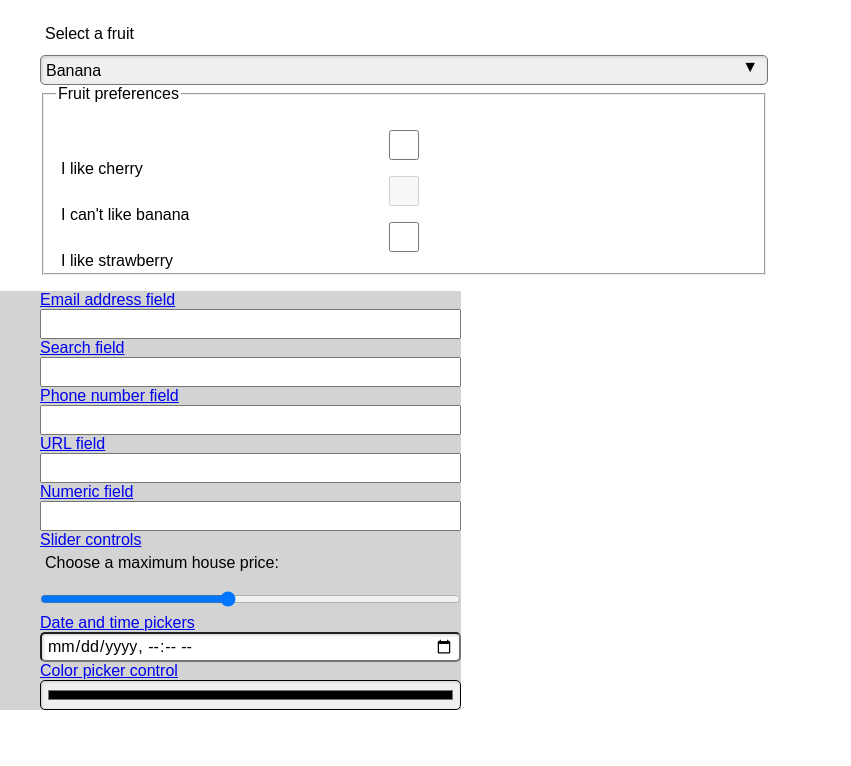
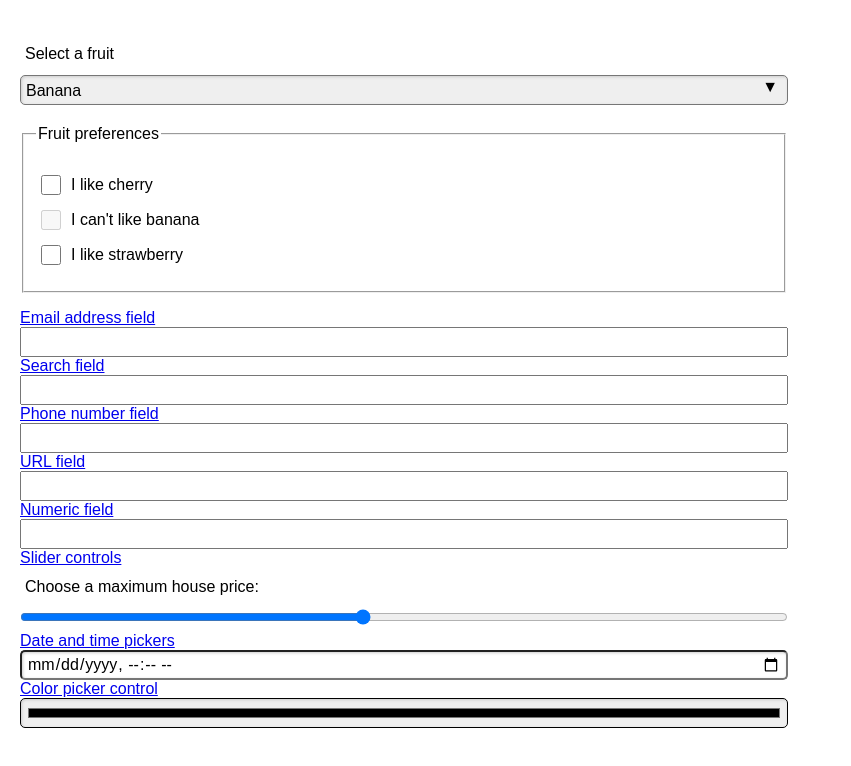
Before and after one commit to chain2008/INFT1206, a plain HTML site: page learn/webForms/advanced.html in a window 1280 px wide. Shown: the whole page, without its empty margins (0-851 px from the left). Drawn offline with Linux system fonts and the light colour scheme.

Commit message:
checkbox

```diff
--- a/learn/webForms/advanced.css
+++ b/learn/webForms/advanced.css
@@ -4,6 +4,7 @@ body {
 }
 
 form {
+  padding: 20px;
   width: 60%;
 }
 form > div {
@@ -68,4 +69,13 @@ section.sample{
 
 ul{
   list-style-type: none;
+  padding-inline-start: 0%;
 }
+ul li label{
+  display: flex;
+  line-height: 30px;
+}
+ul li label input{
+  width: 20px;
+  margin-right: 10px;
+}
--- a/learn/webForms/advanced.html
+++ b/learn/webForms/advanced.html
@@ -8,8 +8,6 @@
   </head>
   <body>
     <form action="http://localhost:9876/inft" method="post">
-      <ul>
-        <li>
       <label for="select">Select a fruit</label>
       <div class="select-wrapper">
         <select id="select" name="select">
@@ -18,40 +16,31 @@
           <option>Lemon</option>
         </select>
       </div>
-        </li>
-        <li>
+
       <fieldset>
         <legend>Fruit preferences</legend>
-
-            <p>
+        <ul>
+          <li>
             <label>
               <input type="checkbox" name="fruit" value="cherry" />
               I like cherry
             </label>
-            </p>
-            <p>
+          </li>
+          <li>
             <label>
               <input type="checkbox" name="fruit" value="banana" disabled />
               I can't like banana
             </label>
-            </p>
-            <p>
+          </li>
+          <li>
             <label>
               <input type="checkbox" name="fruit" value="strawberry" />
               I like strawberry
             </label>
-            </p>
-          </fieldset>
-        </li>
-        <li>
-        </li>
-        <li>
-        </li>
-        <li class="button">
           </li>
         </ul>
+      </fieldset>
 
-      <section class="sample">
       <ul>
         <li><a href="https://developer.mozilla.org/en-US/docs/Learn/Forms/HTML5_input_types#email_address_field">Email address field</a><input type="email" id="email_1" name="email" multiple="multiple">
         </li>
@@ -63,7 +52,6 @@
         <li><a href="https://developer.mozilla.org/en-US/docs/Learn/Forms/HTML5_input_types#date_and_time_pickers">Date and time pickers</a>&nbsp;&nbsp;<input type="datetime-local" name="datetime" id="datetime"></li>
         <li><a href="https://developer.mozilla.org/en-US/docs/Learn/Forms/HTML5_input_types#color_picker_control">Color picker control</a>&nbsp;&nbsp;<input type="color" name="color" id="color"></li>
         </ul>
-        </section>
     </form>
   </body>
 </html>
```
Lines whose indentation alone changed are shown as unchanged.
